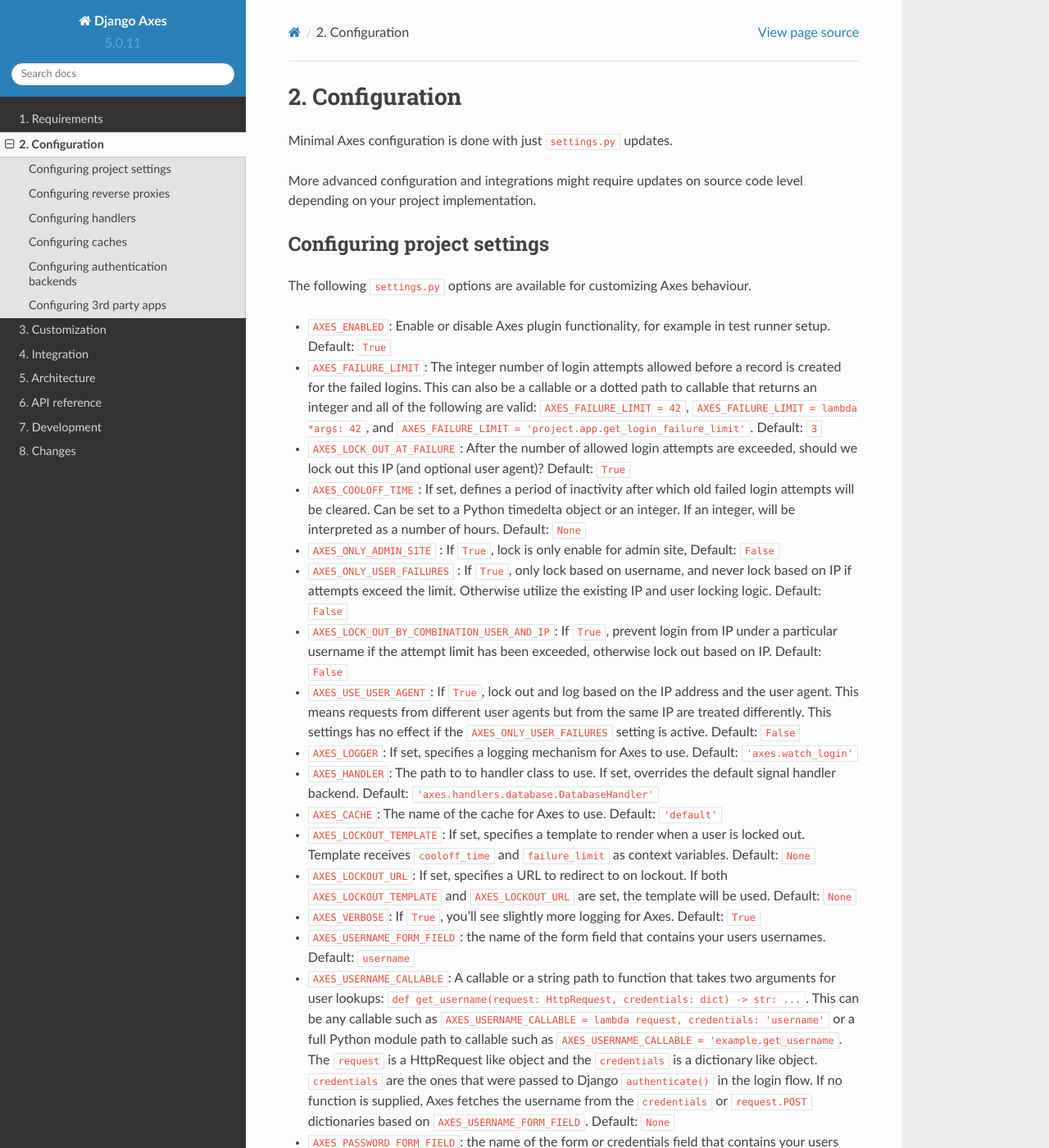
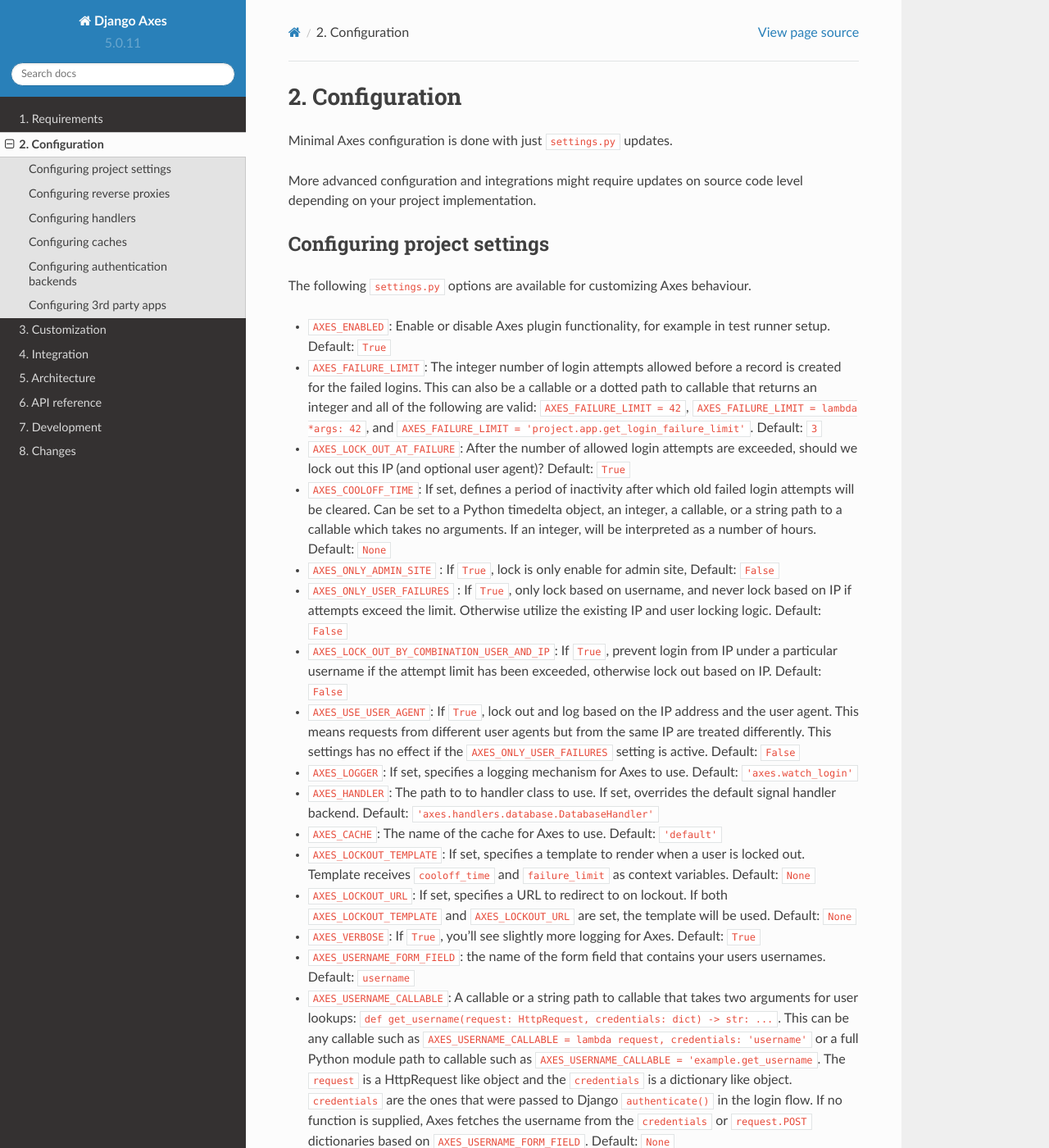
Before and after one commit to jazzband/django-axes, a Sphinx documentation site: the page built from docs/4_configuration.rst, in a window 1280 px wide and 1400 px high. Shown: the whole window at 82% size. Built offline with Sphinx 7.4.7 and the Read the Docs theme 2.0.0, drawn with Linux system fonts in a browser that asks for light colours; pages that are not in the unit, such as notebooks, are missing from menus.

Commit message:
Support callables for AXES_COOLOFF_TIME
Fixes #475

```diff
--- a/docs/4_configuration.rst
+++ b/docs/4_configuration.rst
@@ -27,8 +27,10 @@
   are exceeded, should we lock out this IP (and optional user agent)?
   Default: ``True``
 * ``AXES_COOLOFF_TIME``: If set, defines a period of inactivity after which
-  old failed login attempts will be cleared. Can be set to a Python
-  timedelta object or an integer. If an integer, will be interpreted as a number of hours.
+  old failed login attempts will be cleared.
+  Can be set to a Python timedelta object, an integer, a callable,
+  or a string path to a callable which takes no arguments.
+  If an integer, will be interpreted as a number of hours.
   Default: ``None``
 * ``AXES_ONLY_ADMIN_SITE`` : If ``True``, lock is only enable for admin site,
   Default: ``False``
@@ -63,7 +65,7 @@
   Default: ``True``
 * ``AXES_USERNAME_FORM_FIELD``: the name of the form field that contains your users usernames.
   Default: ``username``
-* ``AXES_USERNAME_CALLABLE``: A callable or a string path to function that takes
+* ``AXES_USERNAME_CALLABLE``: A callable or a string path to callable that takes
   two arguments for user lookups: ``def get_username(request: HttpRequest, credentials: dict) -> str: ...``.
   This can be any callable such as ``AXES_USERNAME_CALLABLE = lambda request, credentials: 'username'``
   or a full Python module path to callable such as ``AXES_USERNAME_CALLABLE = 'example.get_username``.
```
Also changed, not shown: 2 other files.
